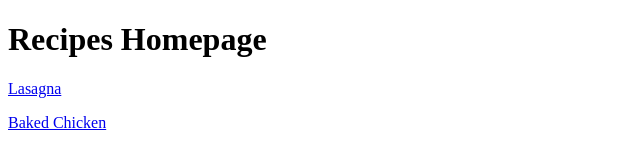
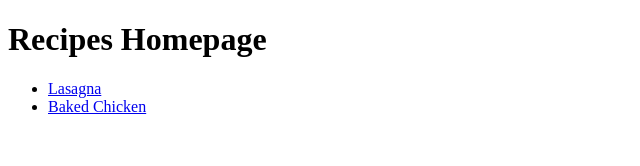
Before and after one commit to mattnaylor10/odin-recipes, a plain HTML site: page index.html in a window 1280 px wide. Shown: the whole page, without its empty margins (0-640 px from the left). Drawn offline with Linux system fonts and the light colour scheme.

Commit message:
Add index.html

```diff
--- a/index.html
+++ b/index.html
@@ -8,7 +8,9 @@
 </head>
 <body>
     <h1>Recipes Homepage</h1>
-    <a href="recipes/lasagna.html">Lasagna</a>
-    <p><a href="recipes/chicken.html">Baked Chicken</a></p>
+    <ul>
+    <li><a href="recipes/lasagna.html">Lasagna</a></li>
+    <li><a href="recipes/chicken.html">Baked Chicken</a></li>
+    </ul>
 </body>
 </html>
```
